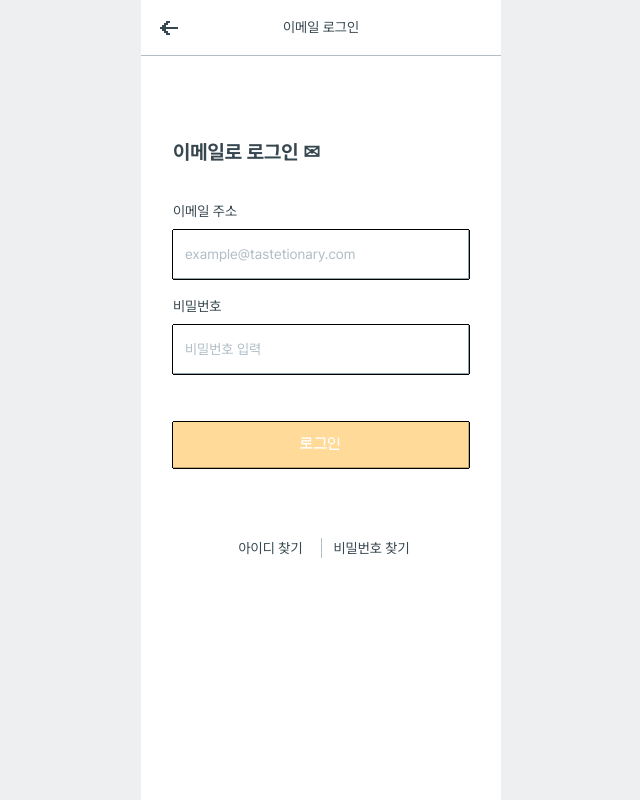
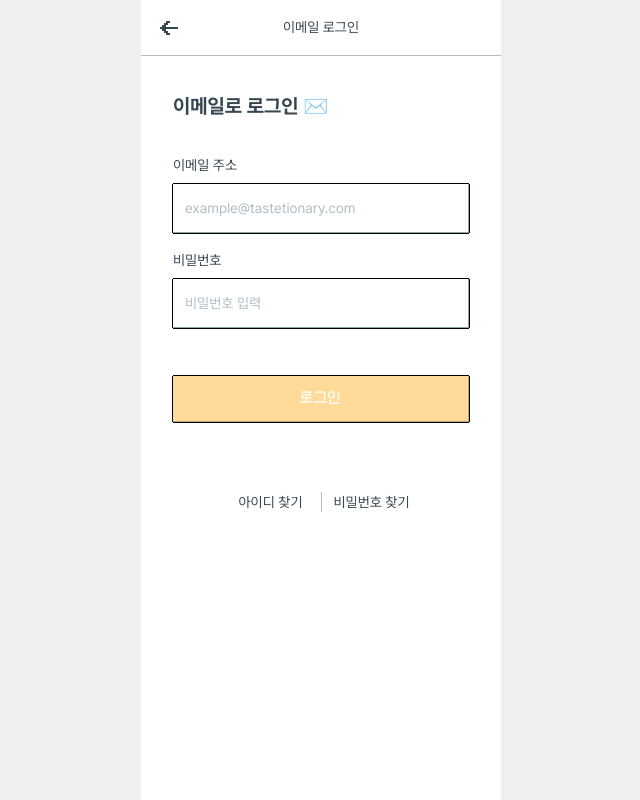
Before and after one commit to bside-4team/4team-client, a Next.js app: page /login/email in a window 1280 px wide. Shown: the whole page, without its empty margins (319-959 px from the left). Built offline with nearby package versions, Linux system fonts and the light colour scheme; no server answers.

Commit message:
fix: 이메일 이모지 표시
- pretendard 폰트에서 ✉️ 이모지가 지원이 되지 않는 이슈

```diff
--- a/src/app/login/email/page.tsx
+++ b/src/app/login/email/page.tsx
@@ -42,8 +42,10 @@ export default function EmailLogin() {
     <>
       <CHeader title="이메일 로그인" />
 
-      <div className="mt-xxxl flex w-full flex-col gap-xl px-xl">
-        <h1 className="title2 break-keep font-bold ">이메일로 로그인 ✉</h1>
+      <div className="mt-xl flex w-full flex-col gap-xl px-xl">
+        <h1 className="title2 break-keep font-bold ">
+          이메일로 로그인 <span>✉️</span>
+        </h1>
 
         <form className="flex flex-col gap-md" onSubmit={handleSubmit(onSubmitHandler)}>
           <TextInput
```
